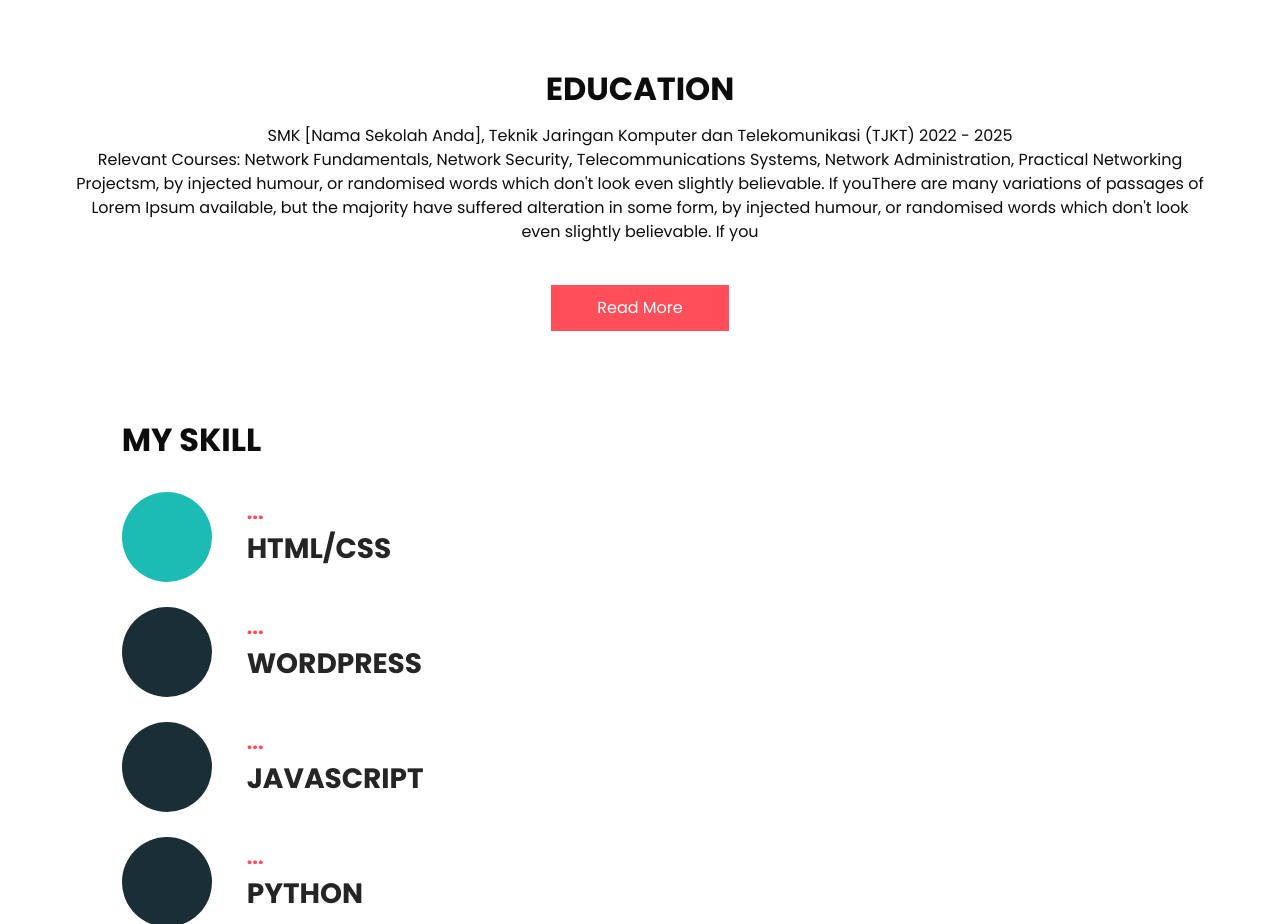
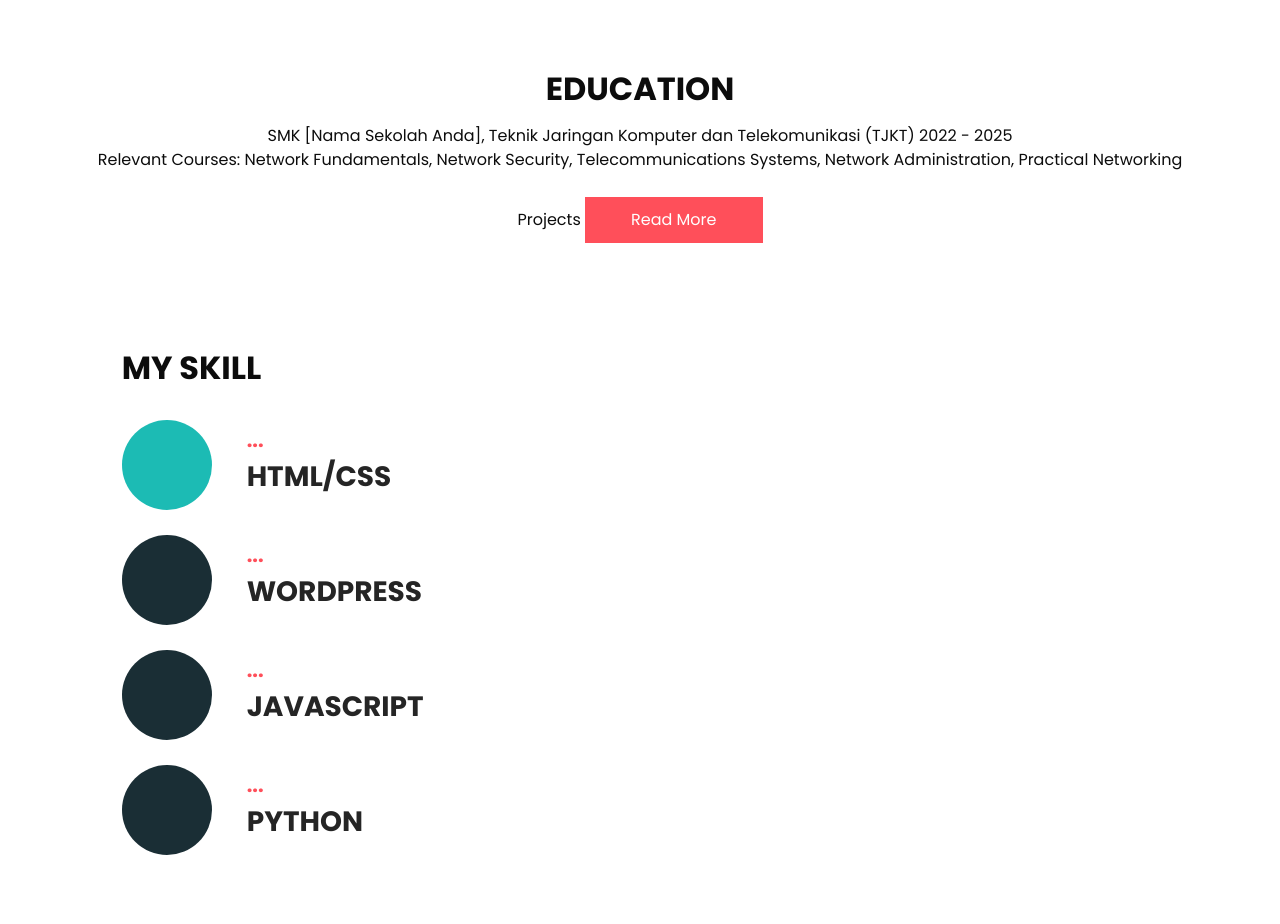
Before and after one commit to titayaa/Rizkap, a plain HTML site: page index.html in a window 1280 px wide. Shown: the part 1900-2824 px from the top of the page. Drawn offline with nearby package versions, Linux system fonts and the light colour scheme; a script that the page names is missing.

Commit message:
Update index.html

```diff
--- a/index.html
+++ b/index.html
@@ -322,8 +322,7 @@
         </h2>
         <p>
           SMK [Nama Sekolah Anda], Teknik Jaringan Komputer dan Telekomunikasi (TJKT) 2022 - 2025 <br>
-          Relevant Courses: Network Fundamentals, Network Security, Telecommunications Systems, Network Administration, Practical Networking Projectsm, by injected humour, or randomised words which don't look even slightly believable. If youThere are many variations of passages of Lorem Ipsum available, but the majority have suffered alteration in some form, by injected humour, or randomised words which don't look even slightly believable. If you
-        </p>
+          Relevant Courses: Network Fundamentals, Network Security, Telecommunications Systems, Network Administration, Practical Networking Projects
         <a href="">
           Read More
         </a>
```
